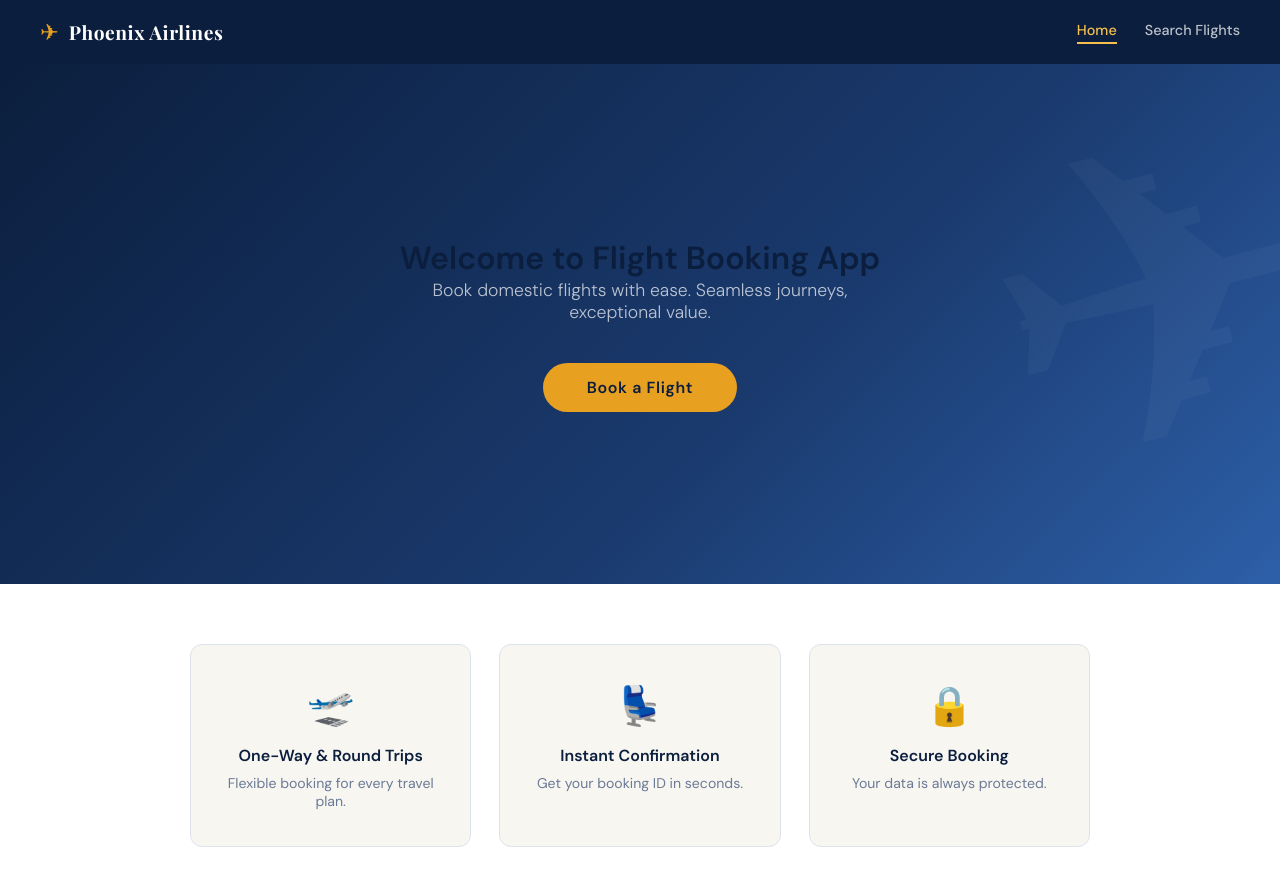
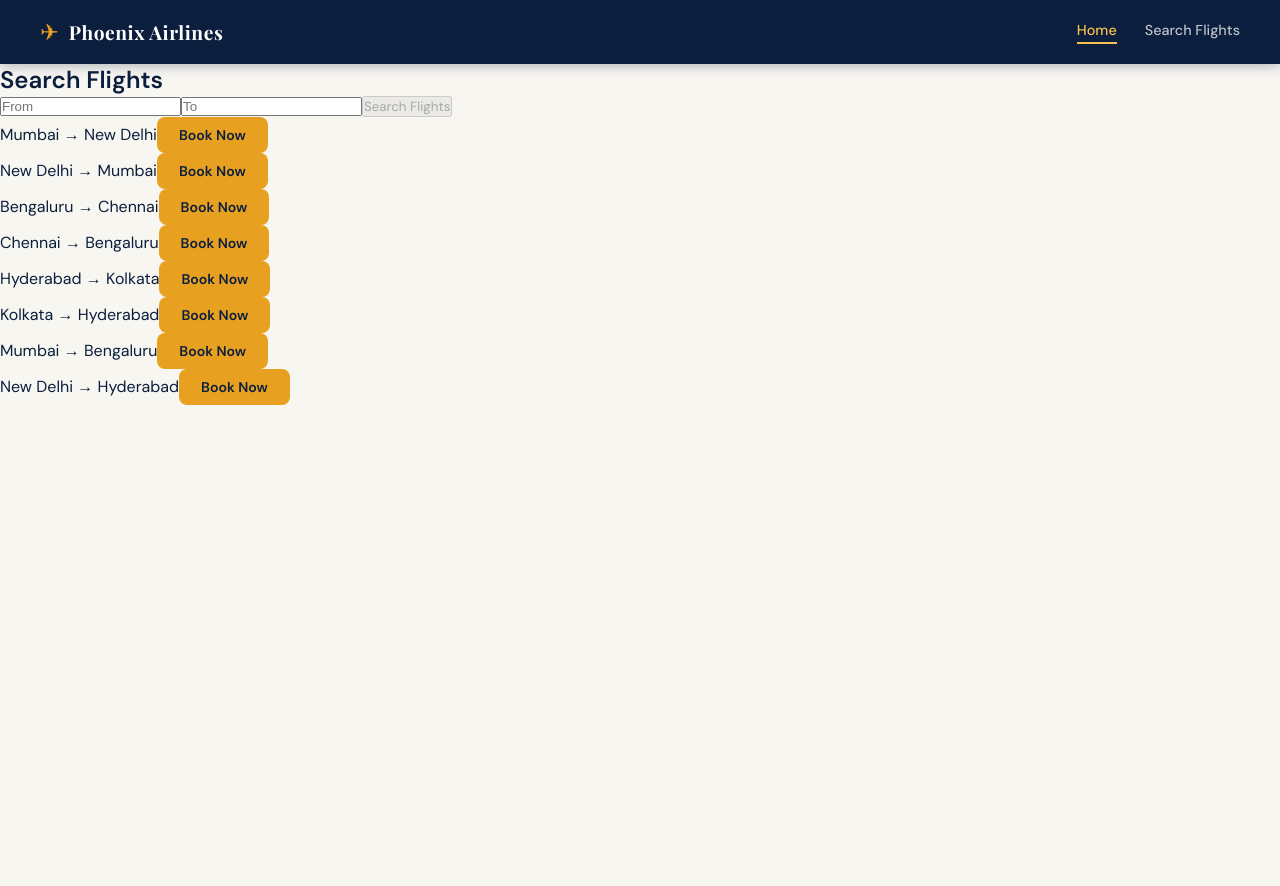
Before and after one commit to acciojob/phoenix-airlines-SHAIKADIL522, a React app: page / in a window 1280 px wide. Shown: the top 886 px of the page. After the commit the page ends 800 px from the top, so only its background shows below. Built offline with nearby package versions, Linux system fonts and the light colour scheme.

Commit message:
fixed routing for cypress tests

```diff
--- a/src/components/App.js
+++ b/src/components/App.js
@@ -1,9 +1,8 @@
 import React from "react";
 import { Provider } from "react-redux";
-import { BrowserRouter as Router, Switch, Route } from "react-router-dom";
+import { BrowserRouter as Router, Switch, Route, Redirect } from "react-router-dom";
 import store from "../store/store";
 import Navbar from "./Navbar";
-import Home from "../pages/Home";
 import FlightSearch from "../pages/FlightSearch";
 import FlightBooking from "../pages/FlightBooking";
 import Confirmation from "../pages/Confirmation";
@@ -12,16 +11,22 @@ import "./../styles/App.css";
 const App = () => {
   return (
     <Provider store={store}>
-      {/* Do not remove the main div */}
       <div>
         <Router>
           <Navbar />
           <main className="main-content">
             <Switch>
-              <Route exact path="/" component={Home} />
+
+              {/* ✅ FIXED DEFAULT ROUTE */}
+              <Route exact path="/" component={FlightSearch} />
+
               <Route path="/flight-search" component={FlightSearch} />
               <Route path="/flight-booking" component={FlightBooking} />
               <Route path="/confirmation" component={Confirmation} />
+
+              {/* fallback (important for Cypress stability) */}
+              <Redirect to="/" />
+
             </Switch>
           </main>
         </Router>
```
